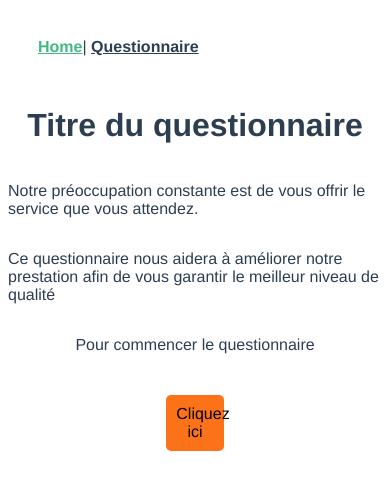
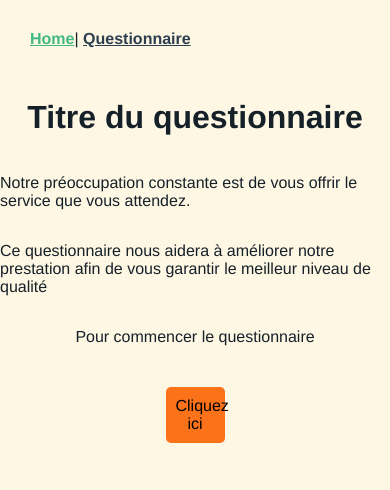
Before and after one commit to RaynaFaye/intermediate-vue-questionnaire, a Vue app: page / in a window 390 px wide. Shown: the top 490 px of the page. Built offline with nearby package versions, Linux system fonts and the light colour scheme.

Commit message:
Added media queries for mobile layout

```diff
--- a/src/App.vue
+++ b/src/App.vue
@@ -10,11 +10,15 @@
 </template>
 
 <style>
+body {
+  margin: 0;
+  padding: 0;
+  box-sizing: border-box;
+  background-color: #fdf7e3;
+}
 #app {
   font-family: "Avenir", Helvetica, Arial, sans-serif;
-  -webkit-font-smoothing: antialiased;
-  -moz-osx-font-smoothing: grayscale;
-  color: #2c3e50;
+  color: #162029;
 }
 #nav {
   padding: 30px;
--- a/src/components/FormFifthPart.vue
+++ b/src/components/FormFifthPart.vue
@@ -149,6 +149,7 @@
         choiceRent: this.choiceRent
       };
       this.$store.dispatch("getThankYouPartQuestionnaire", formData);
+      window.scrollTo(0, 0);
     }
   }
 };
@@ -157,16 +158,6 @@
 <style scoped>
 p {
   font-weight: bold;
-}
-.radio-input {
-  display: flex;
-  justify-content: space-around;
-  margin-bottom: 25px;
-}
-.radio-input-section {
-  display: flex;
-  flex-direction: column;
-  align-items: center;
 }
 .submit-button {
   align-self: end;
--- a/src/components/FormFirstPart.vue
+++ b/src/components/FormFirstPart.vue
@@ -40,6 +40,7 @@
         recommendation: this.recommendation
       };
       this.$store.dispatch("getSecondPartQuestionnaire", formData);
+      window.scrollTo(0, 0);
     }
   }
 };
--- a/src/components/FormFourthPart.vue
+++ b/src/components/FormFourthPart.vue
@@ -63,6 +63,7 @@
         returnPrice: this.returnPrice
       };
       this.$store.dispatch("getFifthPartQuestionnaire", formData);
+      window.scrollTo(0, 0);
     }
   }
 };
--- a/src/components/FormSecondPart.vue
+++ b/src/components/FormSecondPart.vue
@@ -71,6 +71,7 @@
         rentalExplanation: this.rentalExplanation
       };
       this.$store.dispatch("getThirdPartQuestionnaire", formData);
+      window.scrollTo(0, 0);
     }
   }
 };
--- a/src/components/FormThirdPart.vue
+++ b/src/components/FormThirdPart.vue
@@ -47,6 +47,7 @@
         vehiculeBrand: this.vehiculeBrand
       };
       this.$store.dispatch("getFourthPartQuestionnaire", formData);
+      window.scrollTo(0, 0);
     }
   }
 };
--- a/src/components/RadioInputSatisfaction.vue
+++ b/src/components/RadioInputSatisfaction.vue
@@ -91,4 +91,13 @@
   flex-direction: column;
   align-items: center;
 }
+@media all and (max-width: 690px) {
+  .radio-input {
+    flex-direction: column;
+  }
+  .radio-input-section {
+    flex-direction: row;
+    justify-content: space-between;
+  }
+}
 </style>
```
